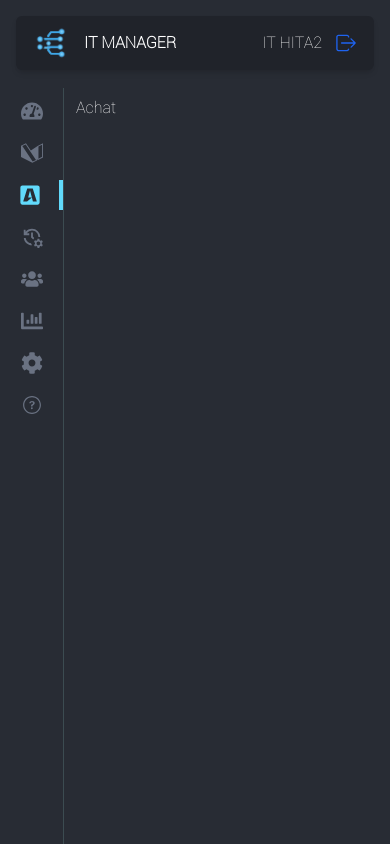
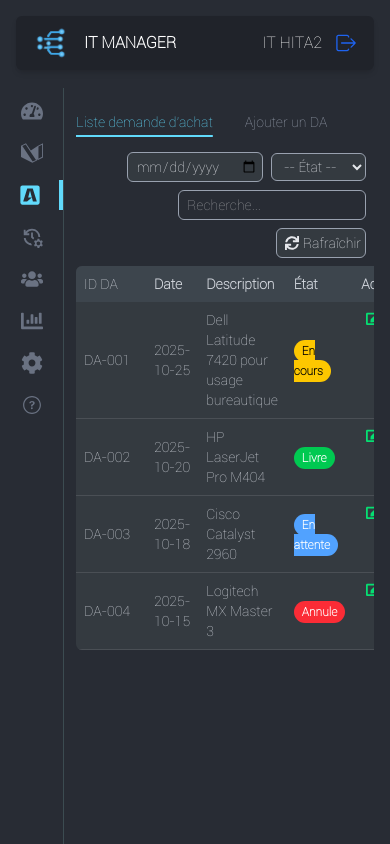
Before and after one commit to NambinintsoaReflet/gestion_materiel_info, a React (Vite) app: page /#/achat in a window 390 px wide. Built offline with nearby package versions, Linux system fonts and the light colour scheme.

Commit message:
liste achat

```diff
--- a/src/App.jsx
+++ b/src/App.jsx
@@ -13,14 +13,16 @@ import Personnel from "./pages/Personnel";
 import Rapport from "./pages/Rapport";
 import Parametre from "./pages/Parametre";
 import Aide from "./pages/Aide";
-import Achat from "./pages/Materiels/Achat";
+import Achat from "./pages/DA/Achat";
+import LayoutAchat from "./pages/DA/LayoutAchat";
+import AjoutAchat from "./pages/DA/AjoutAchat";
 
 const queryClient = new QueryClient();
 
 function App() {
   return (
     <>
-      <HashRouter >
+      <HashRouter>
         <AuthProvider>
           <QueryClientProvider client={queryClient}>
             <Routes>
@@ -31,8 +33,11 @@ function App() {
                   <Route index element={<Materiel />} />
                   <Route path="/materiels/ajout" element={<AjoutMateriel />} />
                 </Route>
+                <Route path="/achat" element={<LayoutAchat />}>
+                  <Route index element={<Achat />} />
+                  <Route path="/achat/ajout" element={<AjoutAchat />} />
+                </Route>
                 <Route path="/suivie" element={<Suivie />} />
-                 <Route path="/achat" element={<Achat />} />
                 <Route path="/personnel" element={<Personnel />} />
                 <Route path="/reports" element={<Rapport />} />
                 <Route path="/settings" element={<Parametre />} />
@@ -41,7 +46,7 @@ function App() {
             </Routes>
           </QueryClientProvider>
         </AuthProvider>
-      </HashRouter >
+      </HashRouter>
     </>
   );
 }
--- /dev/null
+++ b/src/pages/DA/Achat.jsx
@@ -0,0 +1,133 @@
+import React, { useState } from "react";
+import { FaEdit, FaTrash, FaSync } from "react-icons/fa";
+
+const Achat = () => {
+  const [search, setSearch] = useState("");
+  const [etatFilter, setEtatFilter] = useState("");
+  const [dateFilter, setDateFilter] = useState("");
+
+  const achats = [
+    { id: 1, numeroDemande: "DA-001", dateDemande: "2025-10-25", description: "Dell Latitude 7420 pour usage bureautique", etat: "En cours" },
+    { id: 2, numeroDemande: "DA-002", dateDemande: "2025-10-20", description: "HP LaserJet Pro M404", etat: "Livre" },
+    { id: 3, numeroDemande: "DA-003", dateDemande: "2025-10-18", description: "Cisco Catalyst 2960", etat: "En attente" },
+    { id: 4, numeroDemande: "DA-004", dateDemande: "2025-10-15", description: "Logitech MX Master 3", etat: "Annule" },
+  ];
+
+  const etatBadge = (etat) => {
+    switch (etat) {
+      case "En cours": return "bg-yellow-400 text-black";
+      case "Livre": return "bg-green-500 text-white";
+      case "En attente": return "bg-blue-400 text-white";
+      case "Annule": return "bg-red-500 text-white";
+      default: return "bg-gray-400 text-white";
+    }
+  };
+
+  const filteredAchats = achats.filter((item) => {
+    const matchesSearch =
+      item.numeroDemande.toLowerCase().includes(search.toLowerCase()) ||
+      item.description.toLowerCase().includes(search.toLowerCase());
+    const matchesEtat = etatFilter === "" || item.etat === etatFilter;
+    const matchesDate = dateFilter === "" || item.dateDemande === dateFilter;
+    return matchesSearch && matchesEtat && matchesDate;
+  });
+
+  const resetFilters = () => {
+    setSearch("");
+    setEtatFilter("");
+    setDateFilter("");
+  };
+
+  return (
+    <div>
+      <div className="flex flex-wrap justify-end items-center gap-2 p-2">
+        <input
+          type="date"
+          value={dateFilter}
+          onChange={(e) => setDateFilter(e.target.value)}
+          className="rounded-md p-1 pl-2 border border-gray-400 text-sm bg-[#343a40] text-gray-200 outline-none"
+        />
+        <select
+          value={etatFilter}
+          onChange={(e) => setEtatFilter(e.target.value)}
+          className="rounded-md p-1 pl-2 border border-gray-400 text-sm bg-[#343a40] text-gray-200 outline-none"
+        >
+          <option value="">-- État --</option>
+          <option value="en_cours">En cours</option>
+          <option value="livre">Livré</option>
+          <option value="en_attente">En attente</option>
+          <option value="annule">Annulé</option>
+        </select>
+        <input
+          type="search"
+          value={search}
+          onChange={(e) => setSearch(e.target.value)}
+          className="rounded-md p-1 pl-2 outline-[0px] border border-gray-400 text-sm"
+          placeholder="Recherche..."
+        />
+        <button
+          onClick={resetFilters}
+          className="flex items-center gap-1 cursor-pointer rounded-md p-1 pl-2 hover:bg-[#314254] border border-gray-400 text-sm bg-[#343a40] text-gray-200 outline-none"
+        >
+          <FaSync /> Rafraîchir
+        </button>
+      </div>
+
+      <div className="overflow-x-auto">
+        <table className="w-full text-sm text-gray-300 bg-[#343a40] rounded-md overflow-hidden">
+          <thead className="bg-[#3d454d] text-left">
+            <tr>
+              <th className="p-2 w-1/5 min-w-[70px] font-medium">ID DA</th>
+              <th className="p-2">Date</th>
+              <th className="p-2">Description</th>
+              <th className="p-2">État</th>
+              <th className="p-2 w-20 text-right">Actions</th>
+            </tr>
+          </thead>
+
+          <tbody>
+            {filteredAchats.length > 0 ? (
+              filteredAchats.map((item) => (
+                <tr
+                  key={item.id}
+                  className="hover:bg-[#3d454d] transition duration-150 border-b border-[#4a4f55]"
+                >
+                  <td className="p-2 font-medium">{item.numeroDemande}</td>
+                  <td className="p-2">{item.dateDemande}</td>
+                  <td className="p-2">{item.description}</td>
+                  <td className="p-2">
+                    <span
+                      className={`px-2 py-1 rounded-full text-xs font-semibold ${etatBadge(item.etat)}`}
+                    >
+                      {item.etat.replace("_", " ")}
+                    </span>
+                  </td>
+                  <td className="p-2 text-right flex justify-end gap-2">
+                    <FaEdit
+                      size={16}
+                      className="text-green-400 cursor-pointer hover:text-green-300 transition"
+                      title="Modifier"
+                    />
+                    <FaTrash
+                      size={16}
+                      className="text-red-400 cursor-pointer hover:text-red-300 transition"
+                      title="Supprimer"
+                    />
+                  </td>
+                </tr>
+              ))
+            ) : (
+              <tr>
+                <td colSpan={5} className="text-center p-4 text-gray-400">
+                  Aucun résultat
+                </td>
+              </tr>
+            )}
+          </tbody>
+        </table>
+      </div>
+    </div>
+  );
+};
+
+export default Achat;
--- /dev/null
+++ b/src/pages/DA/AjoutAchat.jsx
@@ -0,0 +1,9 @@
+import React from 'react'
+
+const AjoutAchat = () => {
+  return (
+    <div>AjoutAchat</div>
+  )
+}
+
+export default AjoutAchat
--- /dev/null
+++ b/src/pages/DA/LayoutAchat.jsx
@@ -0,0 +1,14 @@
+import React from "react";
+import NavAchat from "./NavAchat";
+import { Outlet } from "react-router-dom";
+
+const LayoutAchat = () => {
+  return (
+    <div>
+      <NavAchat />
+      <Outlet />
+    </div>
+  );
+};
+
+export default LayoutAchat;
--- /dev/null
+++ b/src/pages/DA/NavAchat.jsx
@@ -0,0 +1,37 @@
+import React from "react";
+import { NavLink } from "react-router-dom";
+
+const NavAchat = () => {
+  const AchatMenuItems = [
+    { to: "/achat", label: "Liste demande d'achat" },
+    { to: "/achat/ajout", label: "Ajouter un DA" },
+  ];
+
+  return (
+    <nav className="py-3">
+      <ul className="flex gap-8">
+        {AchatMenuItems.map((item, index) => (
+          <li key={index}>
+            <NavLink
+              to={item.to}
+              end={item.to === "/achat"} // <-- active seulement si exact
+              className={({ isActive }) =>
+                `flex flex-col items-center text-sm font-medium transition-all duration-200
+     ${
+       isActive
+         ? "text-[#61dafb] underline underline-offset-8 decoration-2"
+         : "text-gray-400 hover:text-[#61dafb]"
+     }`
+              }
+            >
+              {item.icon}
+              <span className="mt-1">{item.label}</span>
+            </NavLink>
+          </li>
+        ))}
+      </ul>
+    </nav>
+  );
+};
+
+export default NavAchat;
--- a/src/pages/Materiels/Achat.jsx
+++ /dev/null
@@ -1,9 +0,0 @@
-import React from 'react'
-
-const Achat = () => {
-  return (
-    <div>Achat</div>
-  )
-}
-
-export default Achat
--- a/src/pages/Materiels/AjoutMateriel.jsx
+++ b/src/pages/Materiels/AjoutMateriel.jsx
@@ -6,12 +6,13 @@ const AjoutMateriel = () => {
 
   const [formData, setFormData] = useState({
     numeroDemande: "",
-    dateDemande: today, // 📌 auto-rempli avec la date d’aujourd’hui
+    dateDemande: today,
+    type: "",
     marque: "",
     model: "",
-    type: "",
+    numeroSerie: "",
+    quantity: "",
     description: "",
-    quantity: "",
   });
 
   // Gérer la saisie
@@ -29,33 +30,32 @@ const AjoutMateriel = () => {
       return;
     }
 
-    // 🔹 Envoi au backend (à adapter selon ton API Laravel)
     console.log("✅ Données à envoyer :", formData);
 
-    // Réinitialisation du formulaire (avec date du jour)
+    // Réinitialisation
     setFormData({
       numeroDemande: "",
       dateDemande: today,
+      type: "",
       marque: "",
       model: "",
-      type: "",
+      numeroSerie: "",
+      quantity: "",
       description: "",
-      quantity: "",
     });
   };
 
   return (
     <div className="p-4">
       {/* -------- Formulaire -------- */}
-      <div className="bg-[#343a40] p-4 rounded-lg mb-6 text-white">
-        <h2 className="text-lg font-semibold mb-3 flex items-center gap-2">
+      <div className="bg-[#343a40] p-4 rounded-lg mb-6 text-white shadow-md">
+        <h2 className="text-lg font-semibold mb-4 flex items-center gap-2">
           <FaPlus /> Ajouter un matériel
         </h2>
 
-        <form
-          onSubmit={handleSubmit}
-          className="grid grid-cols-2 md:grid-cols-3 gap-4"
-        >
+        <form onSubmit={handleSubmit} className="space-y-4">
+          {/* Ligne 1 : N° Demande + Date */}
+          <div className="grid grid-cols-1 md:grid-cols-2 gap-4">
             <div>
               <label className="block text-sm mb-1">N° Demande d’achat</label>
               <input
@@ -64,22 +64,25 @@ const AjoutMateriel = () => {
                 value={formData.numeroDemande}
                 onChange={handleChange}
                 placeholder="Ex: DA-73/25/H2"
-              className="w-full p-1 pl-2 text-sm rounded bg-[#3d454d] border border-gray-500 outline-none text-white"
+                className="w-full p-2 text-sm rounded bg-[#3d454d] border border-gray-500 outline-none"
+                required
               />
             </div>
 
             <div>
-            <label className="block text-sm mb-1">Date d'ajout</label>
+              <label className="block text-sm mb-1">Date d’ajout</label>
               <input
                 type="date"
                 name="dateDemande"
                 value={formData.dateDemande}
                 onChange={handleChange}
-              className="w-full p-1 pl-2 rounded text-sm bg-[#3d454d] border border-gray-500 outline-none text-white"
+                className="w-full p-2 text-sm rounded bg-[#3d454d] border border-gray-500 outline-none"
               />
             </div>
+          </div>
 
-          <br />
+          {/* Ligne 2 : Type, Marque, Modèle, N° Série */}
+          <div className="grid grid-cols-1 md:grid-cols-4 gap-4">
             <div>
               <label className="block text-sm mb-1">Type</label>
               <input
@@ -88,10 +91,10 @@ const AjoutMateriel = () => {
                 value={formData.type}
                 onChange={handleChange}
                 placeholder="Ex: Ordinateur portable"
-              className="w-full p-1 pl-2 rounded text-sm bg-[#3d454d] border border-gray-500 outline-none text-white"
+                className="w-full p-2 text-sm rounded bg-[#3d454d] border border-gray-500 outline-none"
+                required
               />
             </div>
-
             <div>
               <label className="block text-sm mb-1">Marque</label>
               <input
@@ -100,7 +103,7 @@ const AjoutMateriel = () => {
                 value={formData.marque}
                 onChange={handleChange}
                 placeholder="Ex: Lenovo"
-              className="w-full p-1 pl-2 rounded text-sm bg-[#3d454d] border border-gray-500 outline-none text-white"
+                className="w-full p-2 text-sm rounded bg-[#3d454d] border border-gray-500 outline-none"
               />
             </div>
             <div>
@@ -111,22 +114,25 @@ const AjoutMateriel = () => {
                 value={formData.model}
                 onChange={handleChange}
                 placeholder="Ex: ThinkPad X1"
-              className="w-full p-1 pl-2 rounded text-sm bg-[#3d454d] border border-gray-500 outline-none text-white"
+                className="w-full p-2 text-sm rounded bg-[#3d454d] border border-gray-500 outline-none"
+                required
               />
             </div>
-
-          <div className="col-span-2 md:col-span-3">
-            <label className="block text-sm mb-1">Description</label>
+            <div>
+              <label className="block text-sm mb-1">N° de série</label>
               <input
                 type="text"
-              name="description"
-              value={formData.description}
+                name="numeroSerie"
+                value={formData.numeroSerie}
                 onChange={handleChange}
-              placeholder="Ex: Pour usage bureautique"
-              className="w-full p-1 pl-2 text-sm rounded bg-[#3d454d] border border-gray-500 outline-none text-white"
+                placeholder="Ex: SN-4587-LNV-742"
+                className="w-full p-2 text-sm rounded bg-[#3d454d] border border-gray-500 outline-none"
               />
             </div>
+          </div>
 
+          {/* Ligne 3 : Quantité + Description */}
+          <div className="grid grid-cols-1 md:grid-cols-2 gap-4">
             <div>
               <label className="block text-sm mb-1">Quantité</label>
               <input
@@ -135,15 +141,29 @@ const AjoutMateriel = () => {
                 value={formData.quantity}
                 onChange={handleChange}
                 min="1"
-              placeholder="1"
-              className="w-full p-1 pl-2 rounded text-sm bg-[#3d454d] border border-gray-500 outline-none text-white"
+                placeholder="Ex: 5"
+                className="w-full p-2 text-sm rounded bg-[#3d454d] border border-gray-500 outline-none"
               />
             </div>
 
-          <div className="col-span-2 md:col-span-3 text-right">
+            <div>
+              <label className="block text-sm mb-1">Description</label>
+              <input
+                type="text"
+                name="description"
+                value={formData.description}
+                onChange={handleChange}
+                placeholder="Ex: Pour usage bureautique"
+                className="w-full p-2 text-sm rounded bg-[#3d454d] border border-gray-500 outline-none"
+              />
+            </div>
+          </div>
+
+          {/* Bouton d’ajout */}
+          <div className="text-right pt-2">
             <button
               type="submit"
-              className="bg-green-600 hover:bg-green-500 px-4 py-2 rounded-md text-white font-medium"
+              className="bg-green-600 hover:bg-green-500 transition px-6 py-2 rounded-md text-white font-medium"
             >
               Ajouter
             </button>
```
Lines whose indentation alone changed are shown as unchanged.
